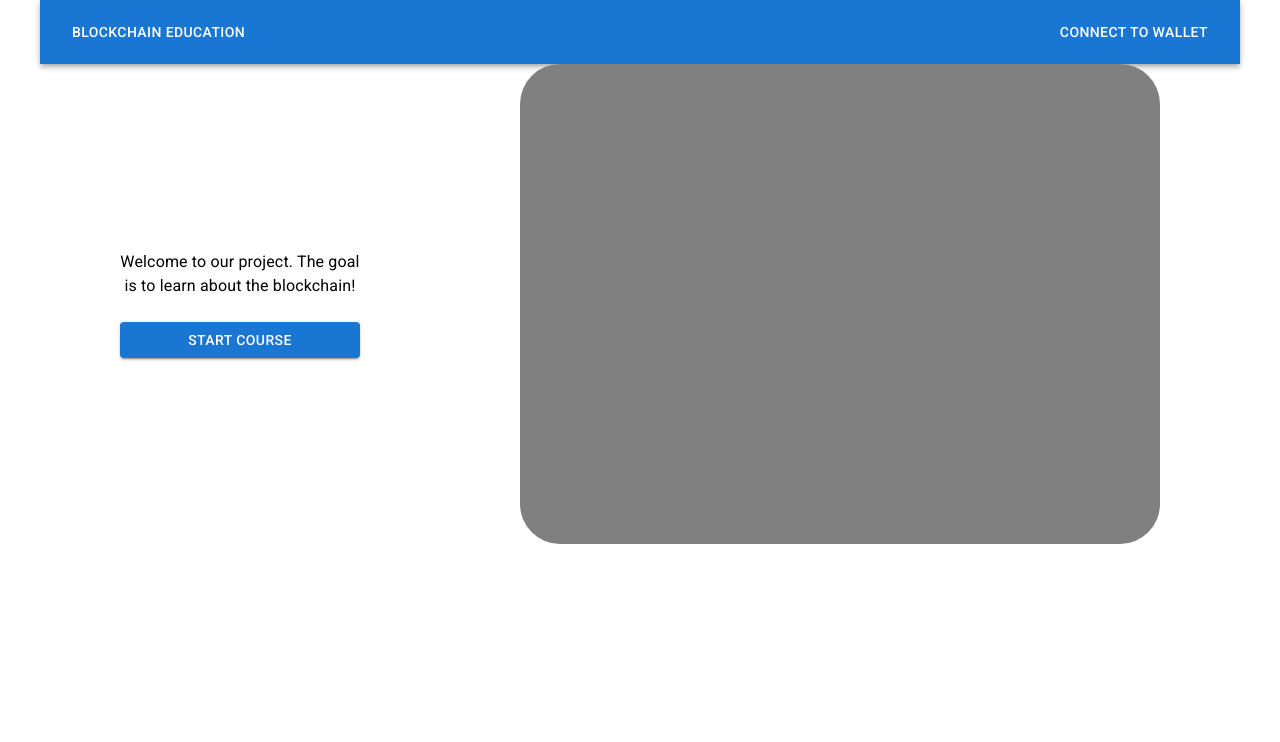
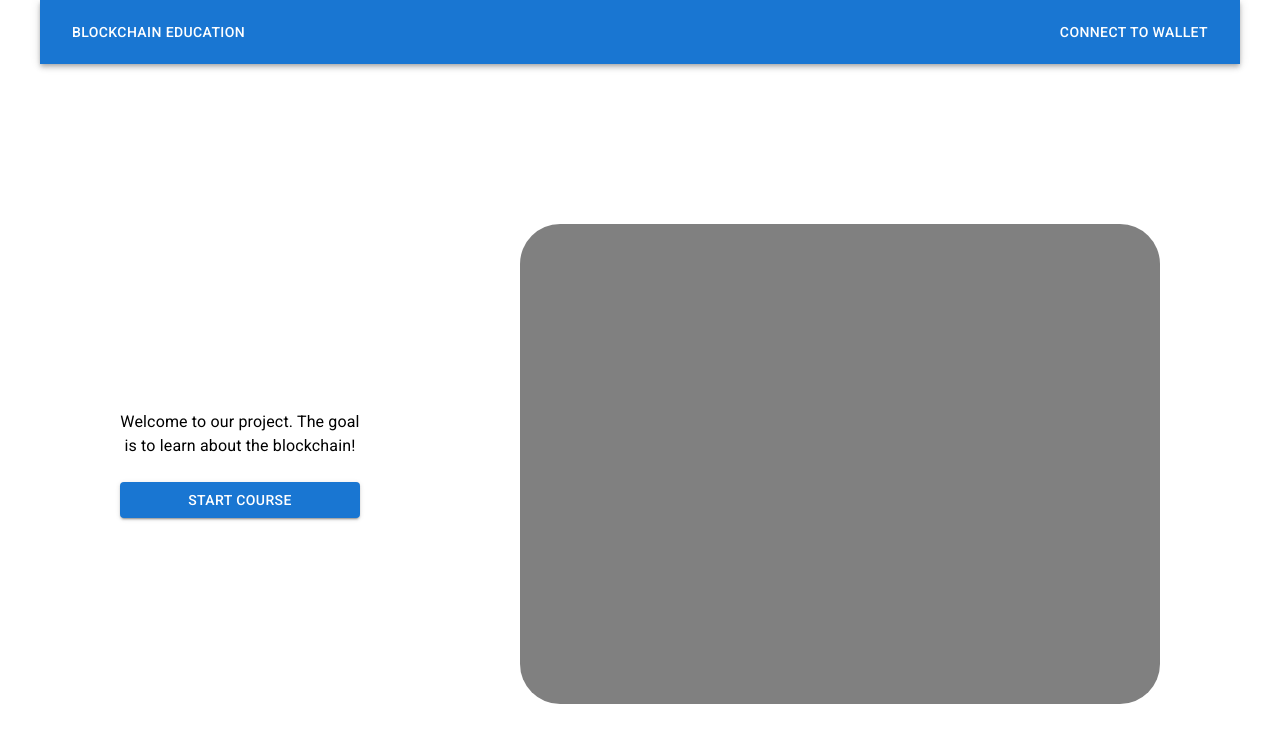
Before and after one commit to KyleStrout/Gator.sol, a React (Create React App) app: page / in a window 1280 px wide. Shown: the top 742 px of the page. Built offline with nearby package versions, Linux system fonts and the light colour scheme.

Commit message:
clean up

```diff
--- a/src/components/App/App.js
+++ b/src/components/App/App.js
@@ -3,9 +3,9 @@
 import LandingPage from "../LandingPage";
 import About from "../About";
 import React from "react";
+import { styled } from "@mui/material/styles";
 import { ThemeProvider } from "@mui/styles";
 import { createTheme } from "@mui/material/styles";
-import Box from "@mui/material/Box";
 import Container from "@mui/material/Container";
 import { Routes, Route } from "react-router-dom";
 import Navbar from "../Navbar";
@@ -21,10 +21,16 @@ const theme = createTheme({
   },
 });
 
+const AppContainer = styled((props) => <Container disableGutters {...props} />)(
+  () => ({
+    height: `100%`,
+  })
+);
+
 function App() {
   return (
-    <Container fluid disableGutters>
-      <ThemeProvider theme={theme}>
+    <ThemeProvider theme={theme}>
+      <AppContainer>
         <Navbar />
 
         <Routes>
@@ -33,8 +39,8 @@ function App() {
           <Route path="/home" element={<LandingPage />}></Route>
           <Route path="/course-home" element={<CourseHome />}></Route>
         </Routes>
-      </ThemeProvider>
-    </Container>
+      </AppContainer>
+    </ThemeProvider>
   );
 }
 
--- a/src/components/CourseHome/CourseHome.js
+++ b/src/components/CourseHome/CourseHome.js
@@ -1,31 +1,20 @@
-import * as React from "react";
-import Box from "@mui/material/Box";
-import Drawer from "@mui/material/Drawer";
-import SideNavAccordion from "../SideNavAccordion";
-import Container from "@mui/material/Container";
+// Material Components
+import { Box } from "@mui/material";
+import { styled } from "@mui/material/styles";
+// Custom Components
+import SideNav from "../SideNav";
+
+const CourseHomeContainer = styled(Box)(() => ({
+  display: "flex",
+  flexDirection: "row",
+  height: "100%",
+  width: "100%",
+}));
+
 export default function CourseHome() {
   return (
-    <Box
-      sx={{
-        width: "100%",
-        height: "100%",
-      }}
-    >
-      <Drawer
-        sx={{
-          flexShrink: 0,
-          "& .MuiDrawer-paper": {
-            width: "12rem",
-            boxSizing: "border-box",
-            top: "4rem",
-          },
-        }}
-        variant="permanent"
-        anchor="left"
-      >
-        <SideNavAccordion />
-      </Drawer>
-      <Container></Container>
-    </Box>
+    <CourseHomeContainer>
+      <SideNav></SideNav>
+    </CourseHomeContainer>
   );
 }
--- a/src/components/LandingPage/LandingPage.js
+++ b/src/components/LandingPage/LandingPage.js
@@ -3,19 +3,25 @@ import Button from "@mui/material/Button";
 import Box from "@mui/material/Box";
 import { Typography } from "@mui/material";
 import { useNavigate } from "react-router-dom";
+import { styled } from "@mui/material/styles";
+
+const LandingContainer = styled((props) => (
+  <Box
+    sx={{
+      width: "100%",
+      height: "100%",
+      justifyContent: "space-around",
+      alignItems: "center",
+      display: "flex",
+    }}
+    {...props}
+  ></Box>
+))(() => {});
 
 function LandingPage() {
   let navigate = useNavigate();
   return (
-    <Box
-      sx={{
-        width: "100%",
-        height: "100%",
-        justifyContent: "space-around",
-        alignItems: "center",
-        display: "flex",
-      }}
-    >
+    <LandingContainer>
       <Box
         sx={{
           display: "flex",
@@ -48,7 +54,7 @@ function LandingPage() {
           backgroundColor: "gray",
         }}
       ></Box>
-    </Box>
+    </LandingContainer>
   );
 }
 
--- /dev/null
+++ b/src/components/SideNav/SideNav.js
@@ -0,0 +1,22 @@
+// Material Components
+import { Drawer } from "@mui/material";
+import { styled } from "@mui/material/styles";
+// Custom Components
+import SideNavAccordion from "../SideNavAccordion";
+
+const SideNavDrawer = styled(Drawer)(() => ({
+  flexShrink: 0,
+  "& .MuiDrawer-paper": {
+    width: "12rem",
+    boxSizing: "border-box",
+    top: "4rem",
+  },
+}));
+
+export default function SideNav() {
+  return (
+    <SideNavDrawer variant="permanent" anchor="left">
+      <SideNavAccordion />
+    </SideNavDrawer>
+  );
+}
--- /dev/null
+++ b/src/components/SideNav/index.js
@@ -0,0 +1,2 @@
+import SideNav from "./SideNav";
+export default SideNav;
```
